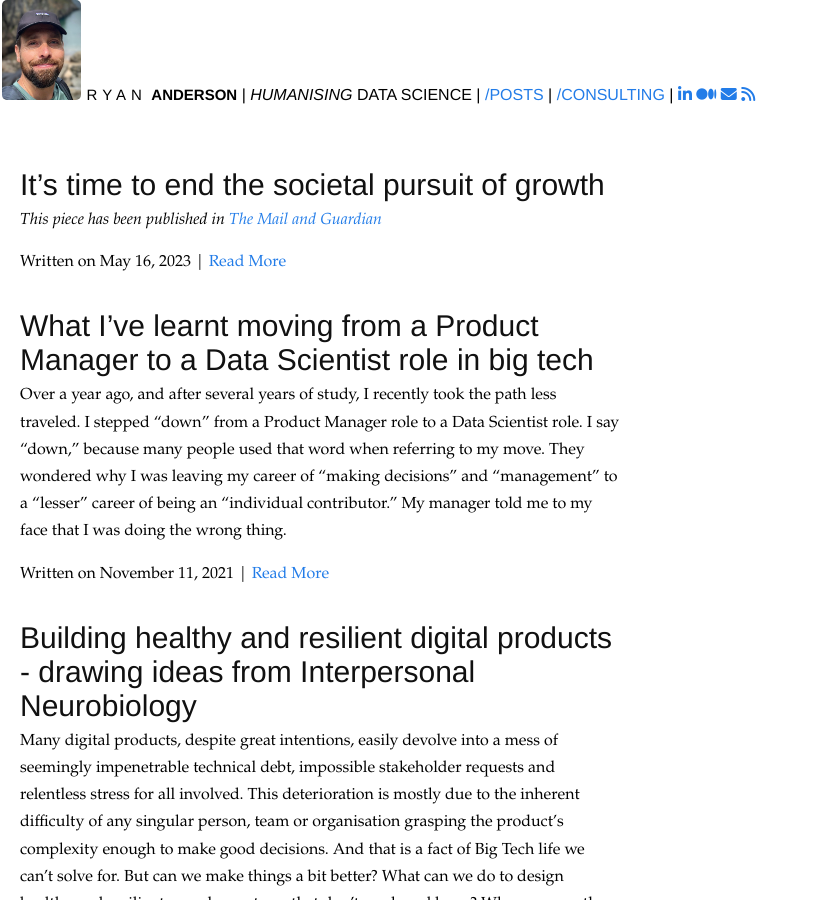
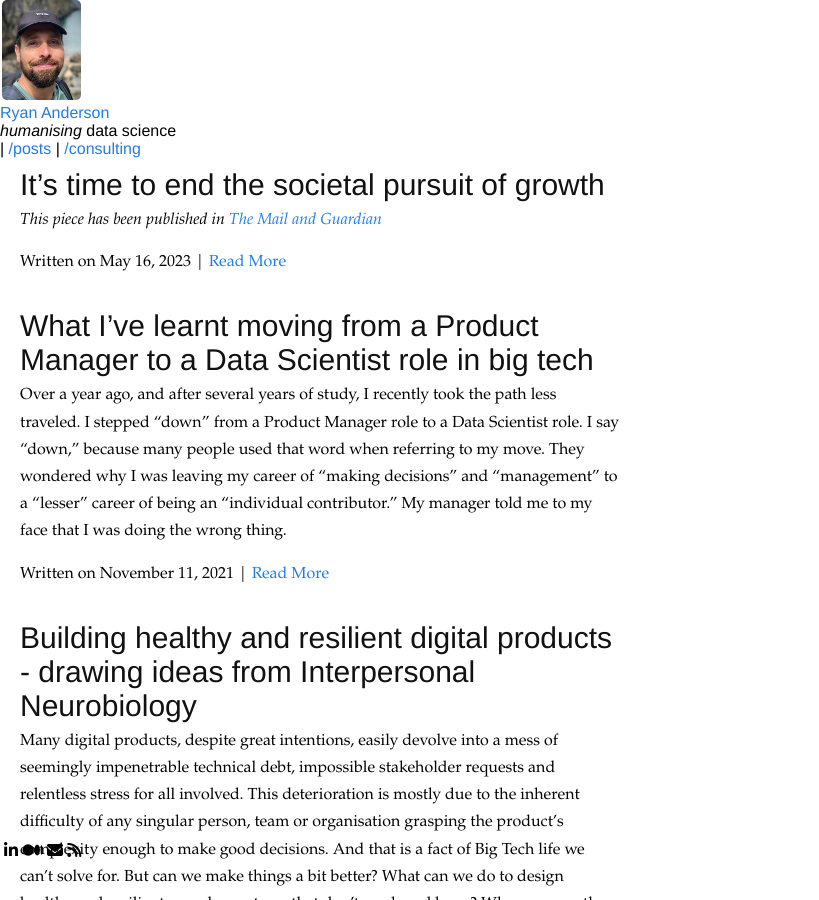
Before and after one commit to ryan-anderson-ds/ryan-anderson-ds.github.io, a Jekyll site: the page built from index.html, in a window 1280 px wide and 900 px high. Shown: the whole window, without its empty margins (0-819 px from the left). Built offline with Jekyll 4.4.1, drawn with Linux system fonts in a browser that asks for light colours.

Commit message:
Update sidebar.html

```diff
--- a/_includes/sidebar.html
+++ b/_includes/sidebar.html
@@ -3,17 +3,27 @@
     <img src="/images/profile.jpg" height="100px" class="avatar" />
   </a>
 
-  <section class="name">
+  <section class="title">
 
     <a href="/">
       <span id="fname">{{ site.name|split:' '|first }}</span>
       <span id="lname">{{ site.name|split:' '|last }}</span>
     </a>
+    <br>
+    <i>humanising</i> data science
 
-    | <i>humanising</i> data science
+  </section>
+
+  <section class="links">
+
     | <a href="/">/posts</a>
     | <a href="/consulting">/consulting</a>
-    | <a href="https://www.linkedin.com/in/rianvandenander/" target="_blank" title="Follow me on LinkedIn" aria-label="Follow me on LinkedIn"><i class="fa-brands fa-linkedin-in"></i></a>
+
+  </section>
+
+  <section class="meta">
+
+  <a href="https://www.linkedin.com/in/rianvandenander/" target="_blank" title="Follow me on LinkedIn" aria-label="Follow me on LinkedIn"><i class="fa-brands fa-linkedin-in"></i></a>
     <a href="https://medium.com/@ryan-anderson-ds" target="_blank" title="Follow me on Medium" aria-label="Follow me on Medium"><i class="fa-brands fa-medium"></i></a>
     <a href="mailto:ryanandersonds@gmail.com" title="Email me" aria-label="Email me"><i class="fa-solid fa-envelope"></i></a>
     <a href="/atom.xml" title="Atom RSS feed" aria-label="Atom RSS feed"><i class="fa-solid fa-rss"></i></a>
```
